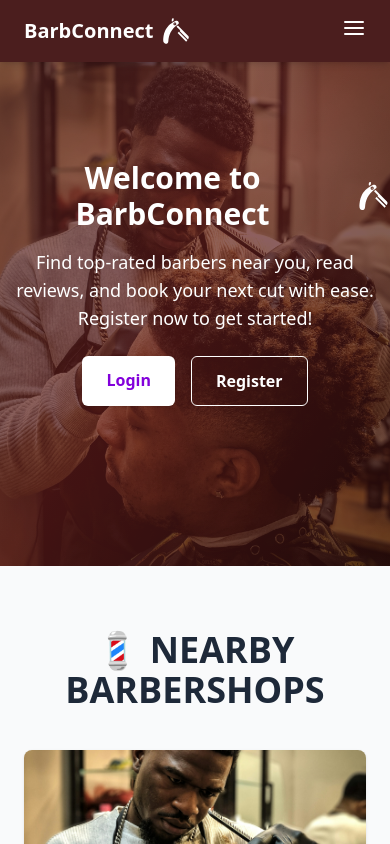
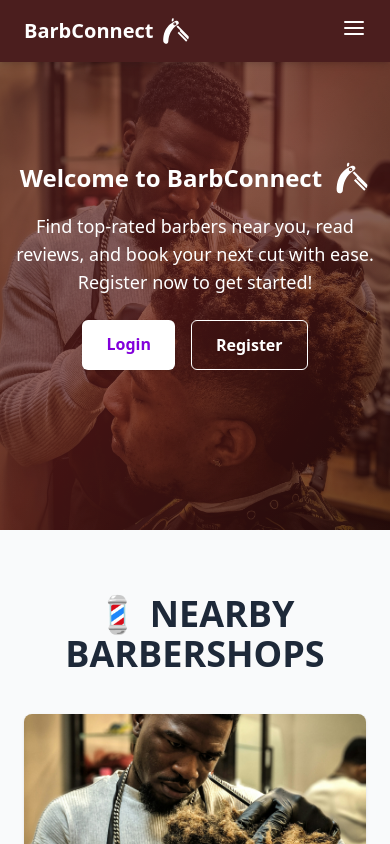
Before and after one commit to Goodiess/barbconnect_ui2, a React (Vite) app: page / in a window 390 px wide. Shown: the top 844 px of the page. Built offline with nearby package versions, Linux system fonts and the light colour scheme.

Commit message:
corrected hero section2

```diff
--- a/src/pages/Home.jsx
+++ b/src/pages/Home.jsx
@@ -152,10 +152,10 @@ export default function Home() {
           ) : (
             <>
               <h1
-                className="text-3xl md:text-5xl font-extrabold mb-4 flex items-center justify-center gap-3"
+                className="text-2xl md:text-5xl font-extrabold mb-4 flex items-center justify-center gap-3"
                 data-aos="fade-down"
               >
-                <span>Welcome to BarbConnect</span>
+                Welcome to BarbConnect
                 <GiRazor className="text-white text-4xl" />
               </h1>
               <p className="text-lg md:text-xl max-w-2xl mx-auto mb-6" data-aos="fade-up">
```
